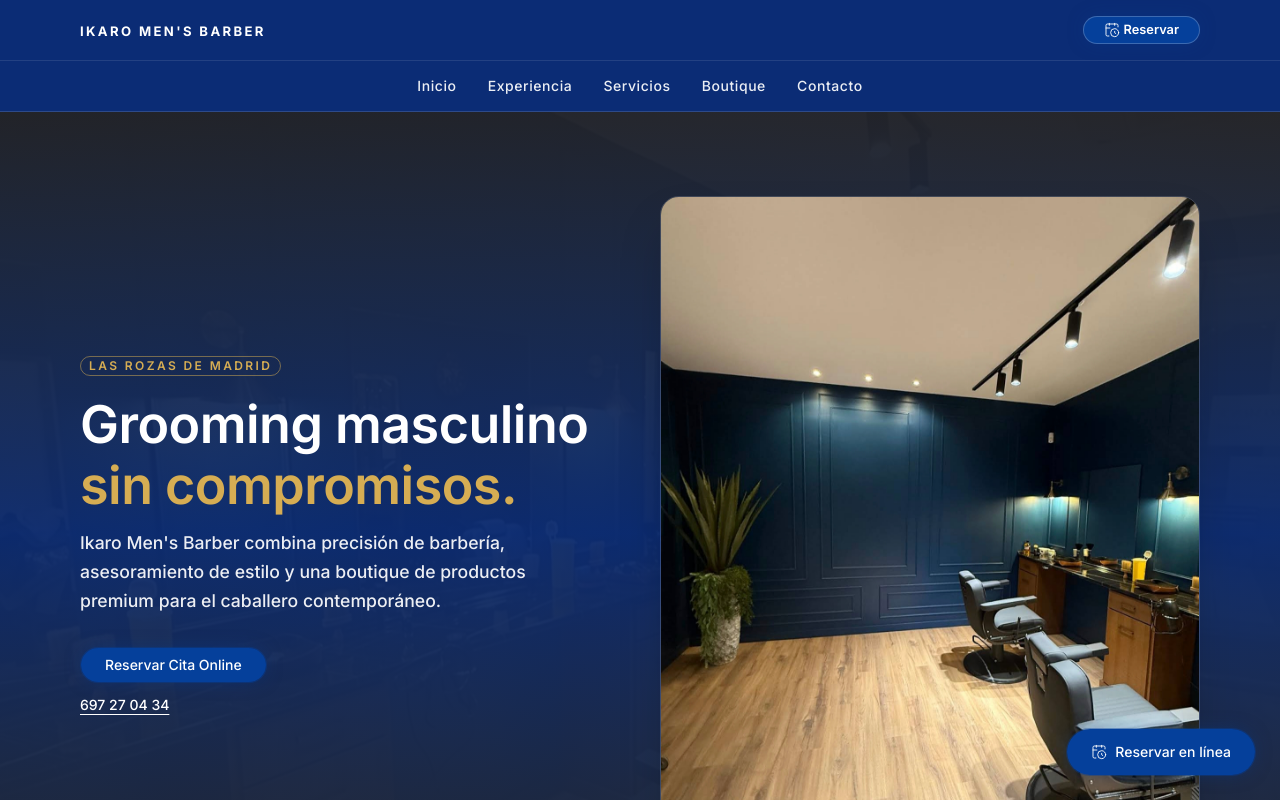
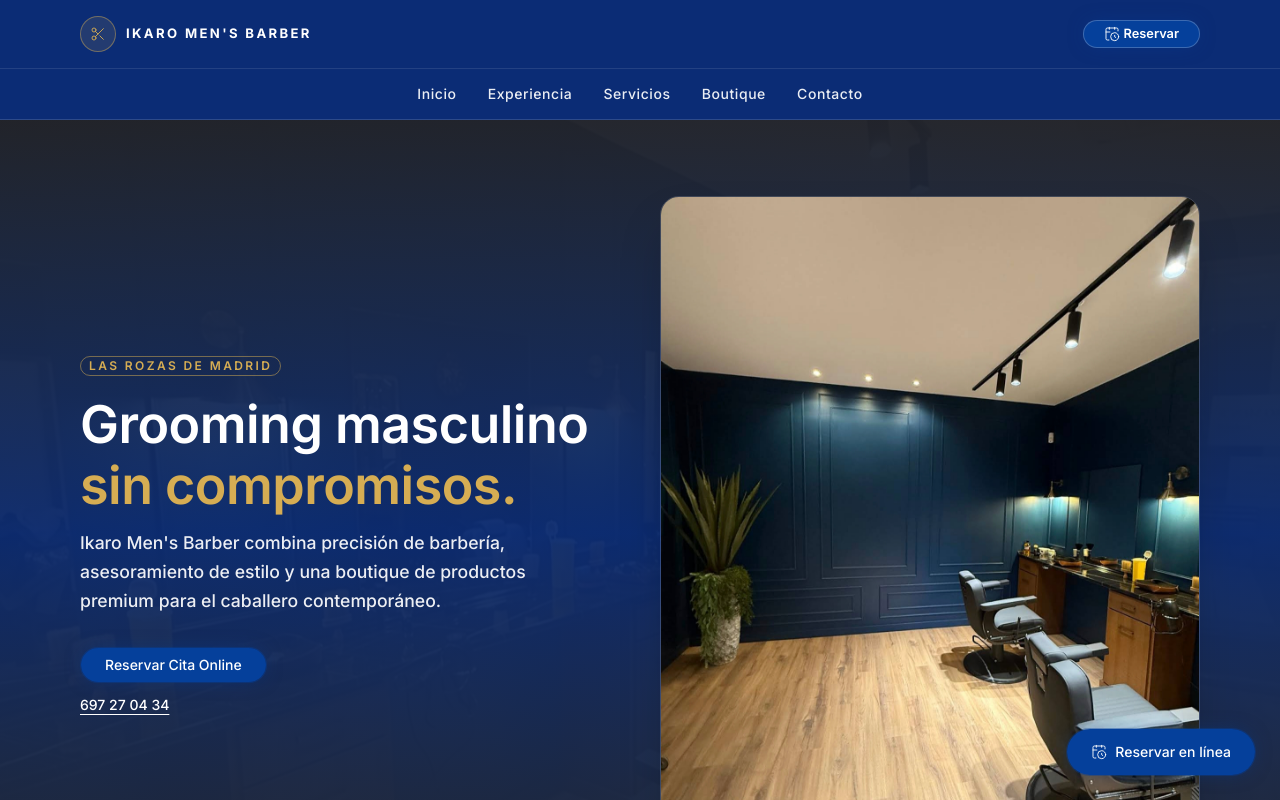
Before and after one commit to Agu1406/agustinmarquez.dev, a Next.js app in the folder frontend/: page /demo/barber-shop in a window 1280 px wide. Shown: the top 800 px of the page. Built offline with nearby package versions, Linux system fonts and the light colour scheme.

Commit message:
feat(barber-shop): icono tijeras dorado junto al wordmark del header
Co-authored-by: Agustin Antonio Márquez Piña <Agu1406@users.noreply.github.com>

```diff
--- a/frontend/app/demo/barber-shop/components/BarberNav.tsx
+++ b/frontend/app/demo/barber-shop/components/BarberNav.tsx
@@ -30,7 +30,7 @@ export function BarberNav() {
   return (
     <header className="barber-header fixed inset-x-0 top-0 z-50">
       <div className="mx-auto flex max-w-6xl items-center justify-between gap-3 px-4 py-3.5 sm:py-4">
-        <BrandWordmark className="max-w-[min(100%,14rem)] sm:max-w-none" />
+        <BrandWordmark showIcon className="max-w-[min(100%,14rem)] sm:max-w-none" />
 
         <div className="flex shrink-0 items-center gap-2">
           <button
--- a/frontend/app/demo/barber-shop/components/BrandWordmark.tsx
+++ b/frontend/app/demo/barber-shop/components/BrandWordmark.tsx
@@ -1,16 +1,20 @@
 import Link from "next/link";
+import { Scissors } from "lucide-react";
 import { cn } from "../lib/utils";
+import { LuxuryIcon } from "./LuxuryIcon";
 
 type BrandWordmarkProps = {
   className?: string;
   asLink?: boolean;
   size?: "header" | "footer";
+  showIcon?: boolean;
 };
 
 export function BrandWordmark({
   className,
   asLink = true,
   size = "header",
+  showIcon = false,
 }: BrandWordmarkProps) {
   const text = (
     <span
@@ -29,13 +33,30 @@ export function BrandWordmark({
     </span>
   );
 
+  const content = (
+    <>
+      {showIcon && (
+        <span className="flex size-9 shrink-0 items-center justify-center rounded-full border border-[#d6ad53]/45 bg-[#d6ad53]/12">
+          <LuxuryIcon icon={Scissors} className="text-[#d6ad53]" size="md" />
+        </span>
+      )}
+      {text}
+    </>
+  );
+
   if (asLink) {
     return (
-      <Link href="/demo/barber-shop" className="min-w-0 shrink" aria-label="IKARO MEN'S BARBER">
-        {text}
+      <Link
+        href="/demo/barber-shop"
+        className={cn("min-w-0 shrink", showIcon && "flex items-center gap-2.5")}
+        aria-label="IKARO MEN'S BARBER"
+      >
+        {content}
       </Link>
     );
   }
 
-  return text;
+  return (
+    <span className={cn(showIcon && "inline-flex items-center gap-2.5")}>{content}</span>
+  );
 }
```
